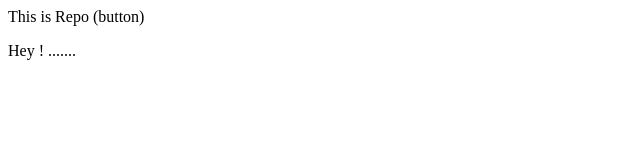
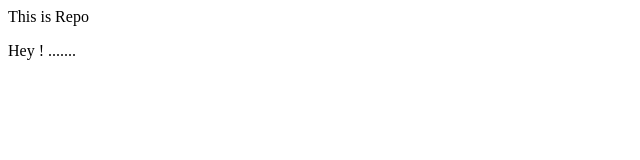
Before and after one commit to Fassiha01/AgainRepo, a plain HTML site: page index.html in a window 1280 px wide. Shown: the full height of the page, 0-640 px from the left. Drawn offline with Linux system fonts and the light colour scheme.

Commit message:
NO change

```diff
--- a/index.html
+++ b/index.html
@@ -1,4 +1,4 @@
 <p>
-    This is Repo (button)
+    This is Repo
 </p>
 <p>Hey ! .......</p>
```
